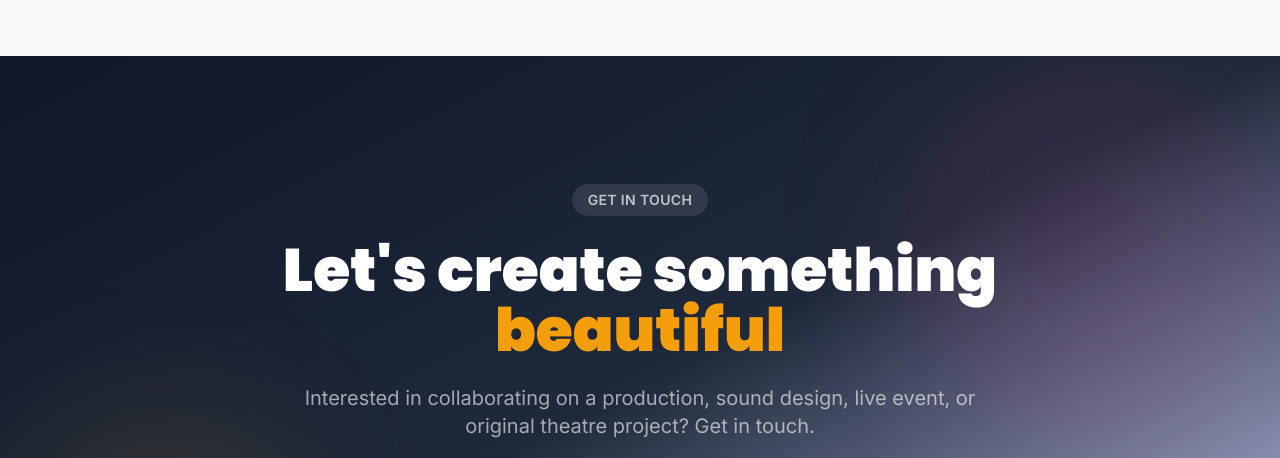
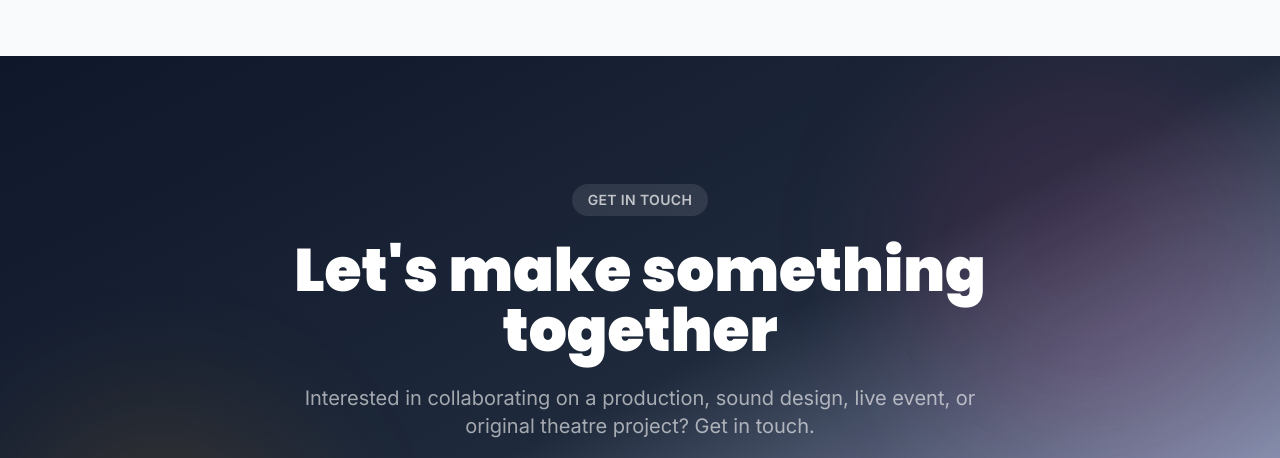
Before and after one commit to ian-treleaven-outlook/theo-falkiner-portfolio, an Astro site: page / in a window 1280 px wide. Shown: the part 4931-5389 px from the top of the page. Built offline with nearby package versions, Linux system fonts and the light colour scheme; Astro itself is replaced by a stand-in of ours.

Commit message:
Update collaborative contact heading

```diff
--- a/src/components/Contact.astro
+++ b/src/components/Contact.astro
@@ -12,8 +12,7 @@
   <div class="relative z-10 max-w-4xl mx-auto text-center">
     <span class="inline-block px-4 py-1.5 bg-white/10 text-white/70 rounded-full text-sm font-semibold mb-6 tracking-wide uppercase">Get in Touch</span>
     <h2 class="text-4xl md:text-6xl font-black text-white mb-6">
-      Let's create something
-      <span class="text-accent">beautiful</span>
+      Let's make something together
     </h2>
     <p class="text-white/60 text-lg md:text-xl max-w-2xl mx-auto mb-10">
       Interested in collaborating on a production, sound design, live event, or original theatre project?
```
